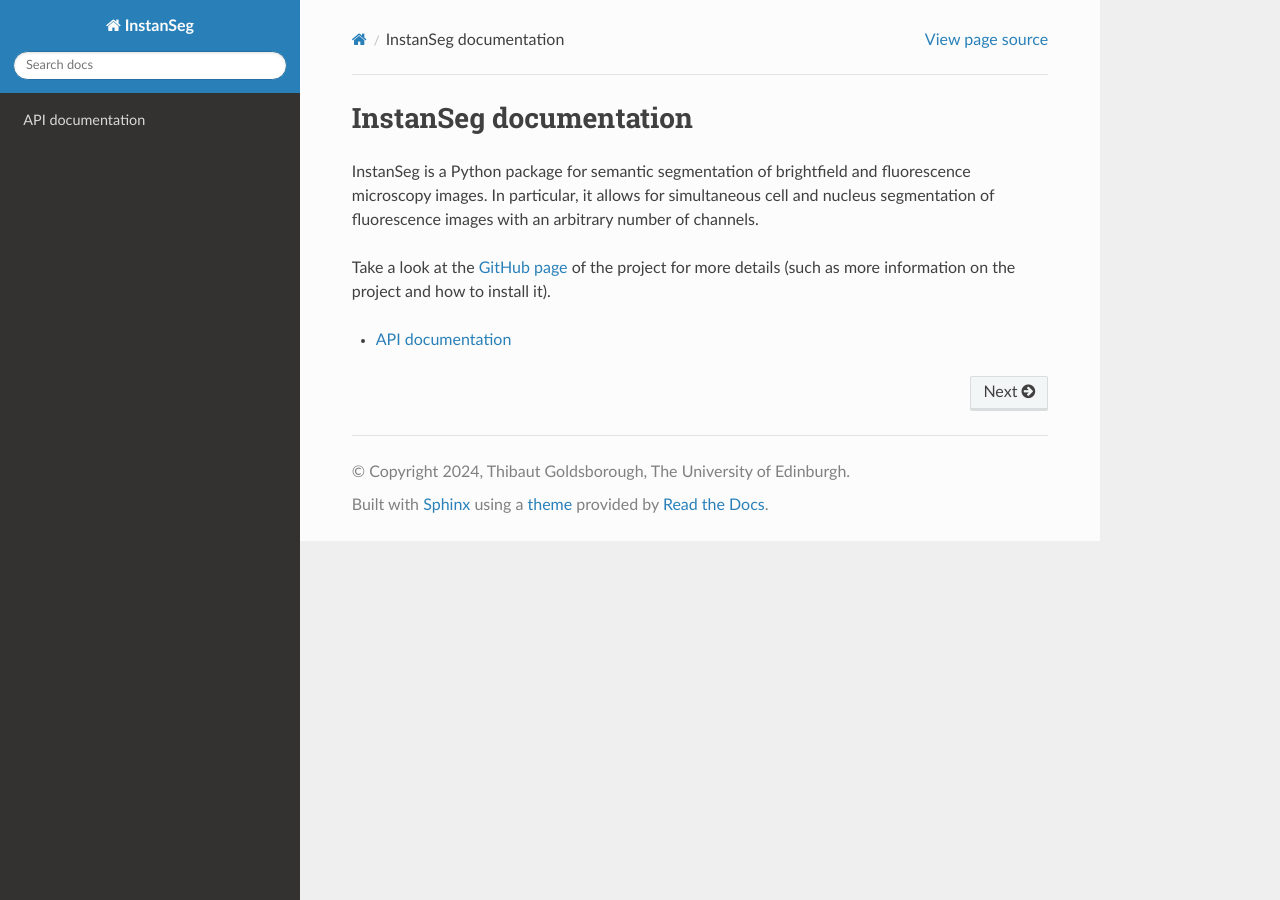
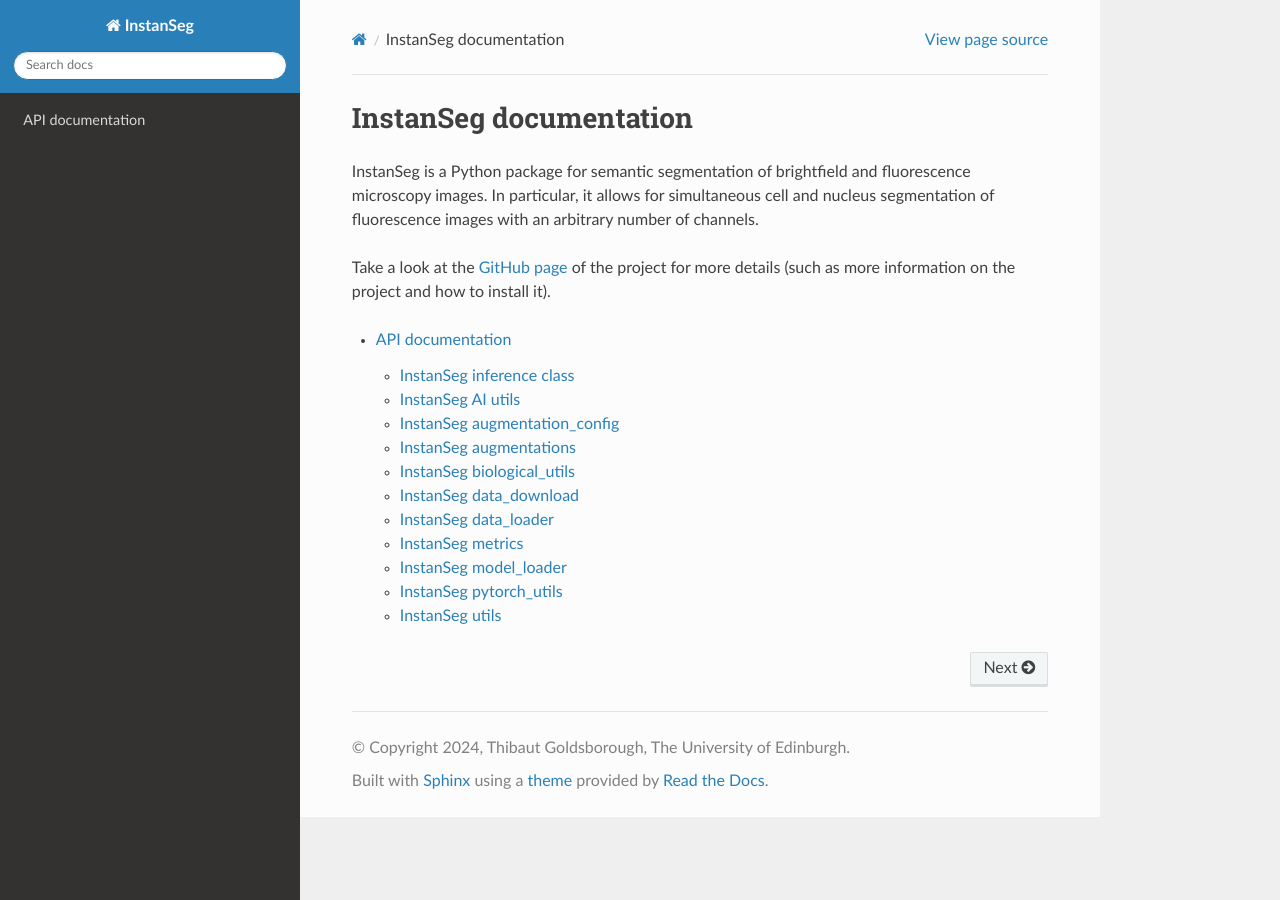
Before and after one commit to instanseg/instanseg, a Sphinx documentation site: the page built from docs/index.rst, in a window 1280 px wide. Built offline with Sphinx 7.4.7 and the Read the Docs theme 3.1.0, drawn with Linux system fonts in a browser that asks for light colours; pages that are not in the unit, such as notebooks, are missing from menus.

Commit message:
Fix autodocs
Add doc action

Remove bioimageio

```diff
--- a/docs/conf.py
+++ b/docs/conf.py
@@ -4,8 +4,8 @@
 # https://www.sphinx-doc.org/en/master/usage/configuration.html
 
 # Add path to code for sphinx.ext.autodoc
-import sys, os
-sys.path.insert(0, os.path.abspath('../instanseg'))
+# import sys, os
+# sys.path.insert(0, os.path.abspath('../instanseg'))
 
 # Both the class’ and the __init__ method’s docstring are concatenated and inserted
 autoclass_content = "both"
@@ -16,22 +16,21 @@ autoclass_content = "both"
 project = 'InstanSeg'
 copyright = "2024, Thibaut Goldsborough, The University of Edinburgh"
 author = "Thibaut Goldsborough"
-release = '0.0.1'
+release = '0.1.0'
 
 # -- General configuration ---------------------------------------------------
 # https://www.sphinx-doc.org/en/master/usage/configuration.html#general-configuration
 
 extensions = [
-    "sphinx.ext.autodoc",
+    "sphinx.ext.autodoc"
 ]
 
 templates_path = ['_templates']
 exclude_patterns = ['_build', 'Thumbs.db', '.DS_Store']
 
 
-
 # -- Options for HTML output -------------------------------------------------
 # https://www.sphinx-doc.org/en/master/usage/configuration.html#options-for-html-output
 
 html_theme = 'sphinx_rtd_theme'
-html_static_path = ['_static']
+# html_static_path = ['_static']
--- /dev/null
+++ b/docs/instanseg.inference_class.rst
@@ -0,0 +1,7 @@
+InstanSeg inference class
+=========================
+
+.. automodule:: instanseg.inference_class
+   :members:
+   :undoc-members:
+   :show-inheritance:
--- a/docs/instanseg.rst
+++ b/docs/instanseg.rst
@@ -3,11 +3,21 @@ API documentation
 
 This page contains the list of public classes and functions of the InstanSeg package.
 
+
 .. toctree::
    :maxdepth: 4
 
+   instanseg.inference_class
+   instanseg.utils.AI_utils
+   instanseg.utils.augmentation_config
+   instanseg.utils.augmentations
+   instanseg.utils.biological_utils
+   instanseg.utils.data_download
+   instanseg.utils.data_loader
+   instanseg.utils.metrics
+   instanseg.utils.model_loader
+   instanseg.utils.pytorch_utils
+   instanseg.utils.utils
 
-.. automodule:: instanseg
-   :members:
-   :undoc-members:
-   :show-inheritance:
+   .. instanseg.utils.create_bioimageio_model
+   .. instanseg.utils.tiling
--- /dev/null
+++ b/docs/instanseg.utils.AI_utils.rst
@@ -0,0 +1,8 @@
+
+InstanSeg AI utils
+=========================
+
+.. automodule:: instanseg.utils.AI_utils
+   :members:
+   :undoc-members:
+   :show-inheritance:
--- /dev/null
+++ b/docs/instanseg.utils.augmentation_config.rst
@@ -0,0 +1,8 @@
+
+InstanSeg augmentation_config
+=========================
+
+.. automodule:: instanseg.utils.augmentation_config
+   :members:
+   :undoc-members:
+   :show-inheritance:
--- /dev/null
+++ b/docs/instanseg.utils.augmentations.rst
@@ -0,0 +1,8 @@
+
+InstanSeg augmentations
+=========================
+
+.. automodule:: instanseg.utils.augmentations
+   :members:
+   :undoc-members:
+   :show-inheritance:
--- /dev/null
+++ b/docs/instanseg.utils.biological_utils.rst
@@ -0,0 +1,8 @@
+
+InstanSeg biological_utils
+=========================
+
+.. automodule:: instanseg.utils.biological_utils
+   :members:
+   :undoc-members:
+   :show-inheritance:
--- /dev/null
+++ b/docs/instanseg.utils.create_bioimageio_model.rst
@@ -0,0 +1,8 @@
+
+InstanSeg create_bioimageio_model
+=========================
+
+.. automodule:: instanseg.utils.create_bioimageio_model
+   :members:
+   :undoc-members:
+   :show-inheritance:
--- /dev/null
+++ b/docs/instanseg.utils.data_download.rst
@@ -0,0 +1,8 @@
+
+InstanSeg data_download
+=========================
+
+.. automodule:: instanseg.utils.data_download
+   :members:
+   :undoc-members:
+   :show-inheritance:
--- /dev/null
+++ b/docs/instanseg.utils.data_loader.rst
@@ -0,0 +1,8 @@
+
+InstanSeg data_loader
+=========================
+
+.. automodule:: instanseg.utils.data_loader
+   :members:
+   :undoc-members:
+   :show-inheritance:
--- /dev/null
+++ b/docs/instanseg.utils.metrics.rst
@@ -0,0 +1,8 @@
+
+InstanSeg metrics
+=========================
+
+.. automodule:: instanseg.utils.metrics
+   :members:
+   :undoc-members:
+   :show-inheritance:
--- /dev/null
+++ b/docs/instanseg.utils.model_loader.rst
@@ -0,0 +1,8 @@
+
+InstanSeg model_loader
+=========================
+
+.. automodule:: instanseg.utils.model_loader
+   :members:
+   :undoc-members:
+   :show-inheritance:
--- /dev/null
+++ b/docs/instanseg.utils.pytorch_utils.rst
@@ -0,0 +1,8 @@
+
+InstanSeg pytorch_utils
+=========================
+
+.. automodule:: instanseg.utils.pytorch_utils
+   :members:
+   :undoc-members:
+   :show-inheritance:
--- /dev/null
+++ b/docs/instanseg.utils.tiling.rst
@@ -0,0 +1,8 @@
+
+InstanSeg tiling
+=========================
+
+.. automodule:: instanseg.utils.tiling
+   :members:
+   :undoc-members:
+   :show-inheritance:
--- /dev/null
+++ b/docs/instanseg.utils.utils.rst
@@ -0,0 +1,8 @@
+
+InstanSeg utils
+=========================
+
+.. automodule:: instanseg.utils.utils
+   :members:
+   :undoc-members:
+   :show-inheritance:
```
Also changed, not shown: 1 other file.
